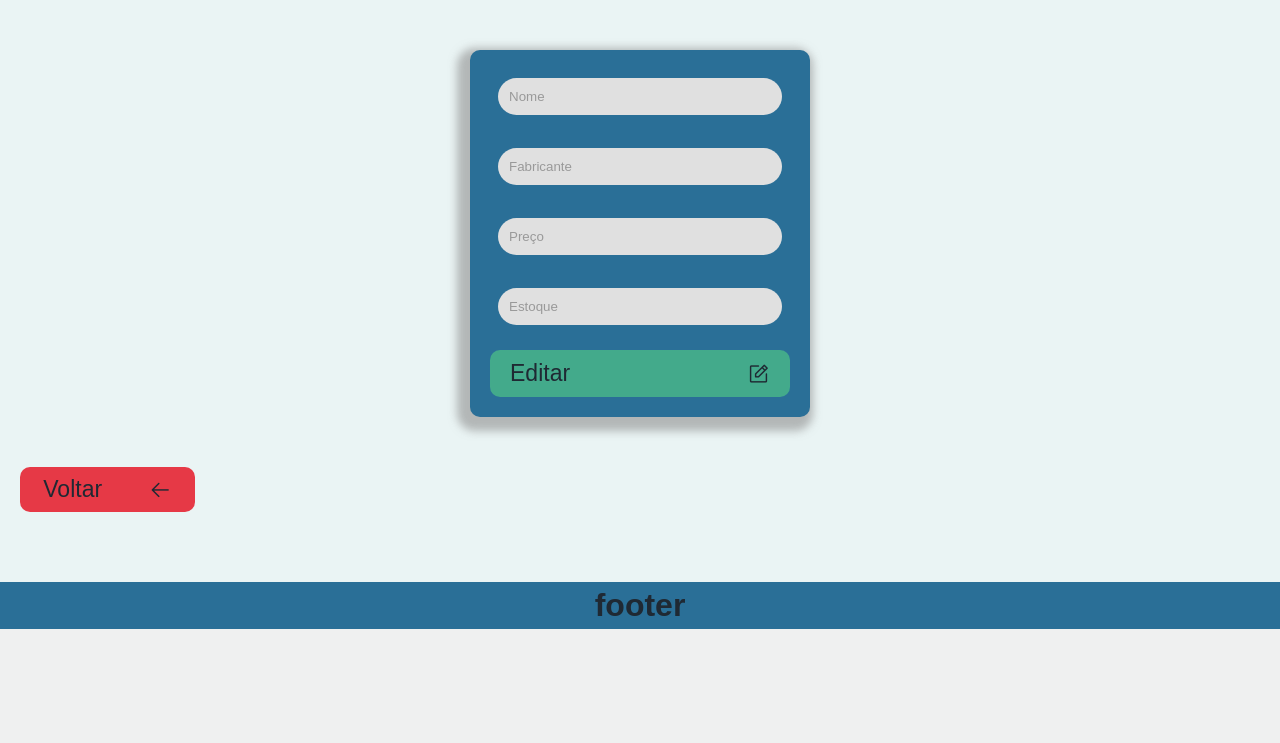
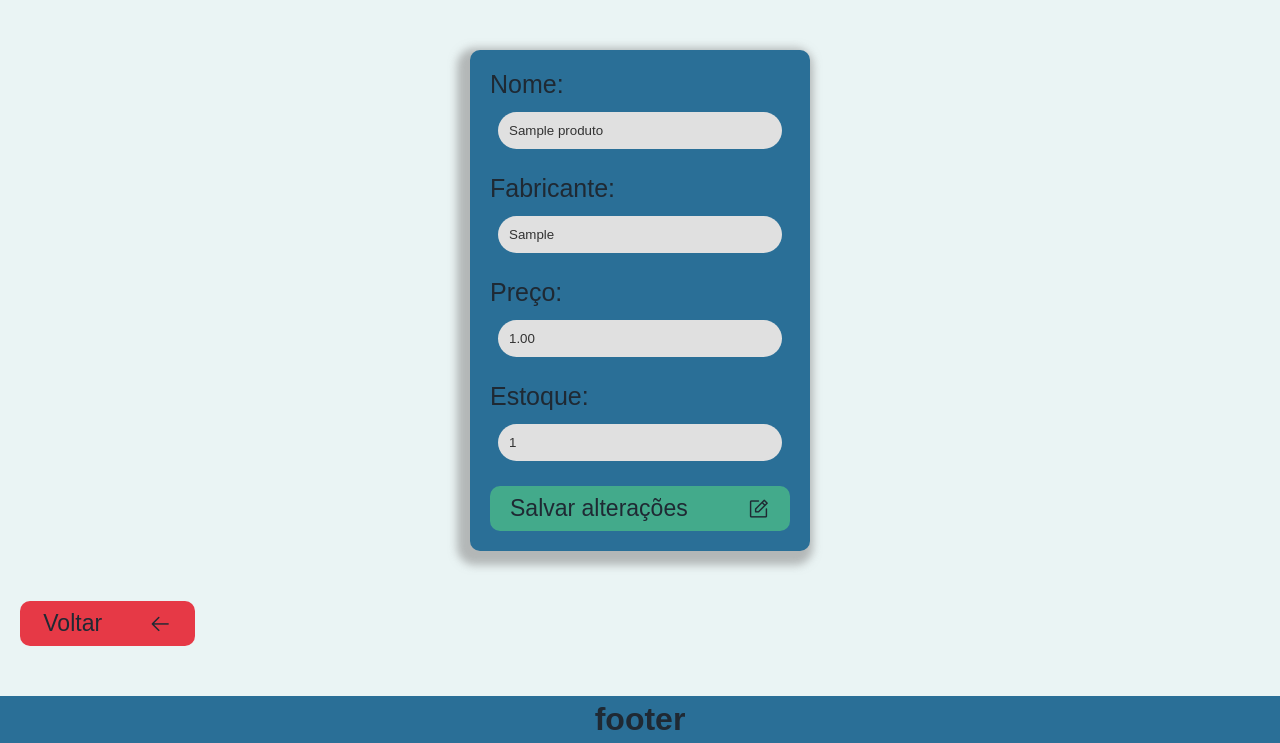
Before and after one commit to Xulinpingu/2-bimestre, a PHP site: page /editar.php?id=1 in a window 1280 px wide. Shown: the part 171-914 px from the top of the page. Before the commit the page ends 800 px from the top, so only its background shows below. Run offline with PHP 8.4, Linux system fonts and the light colour scheme; tables that the repository leaves empty hold one stand-in row (values such as "Sample post").

Commit message:
Funcao de Editar

```diff
--- a/farmacia/editar.php
+++ b/farmacia/editar.php
@@ -1,3 +1,61 @@
+<?php
+include "config/conexao.php";
+
+$mensagemErro = null;
+$sucesso = false;
+
+// Verifica se id foi passado
+if (!isset($_GET['id']) || empty($_GET['id'])) {
+  header('Location: index.php');
+  exit;
+}
+
+$id = intval($_GET['id']);
+
+// Buscar produto existente
+$sql = "SELECT * FROM produtos WHERE id = ?";
+$stmt = $pdo->prepare($sql);
+$stmt->execute([$id]);
+$produto = $stmt->fetch(PDO::FETCH_ASSOC);
+
+if (!$produto) {
+  header('Location: index.php');
+  exit;
+}
+
+if ($_SERVER['REQUEST_METHOD'] === 'POST') {
+  $nome = $_POST['nome'] ?? null;
+  $fabricante = $_POST['fabricante'] ?? null;
+  $preco = $_POST['preco'] ?? null;
+  $estoque = $_POST['estoque'] ?? null;
+
+  if (!empty($nome) && !empty($fabricante) && !empty($preco) && $estoque !== null) {
+    try {
+      $sql = "UPDATE produtos SET nome = :nome, fabricante = :fabricante, preco = :preco, estoque = :estoque WHERE id = :id";
+      $stmt = $pdo->prepare($sql);
+      $stmt->execute([
+        ':nome' => $nome,
+        ':fabricante' => $fabricante,
+        ':preco' => $preco,
+        ':estoque' => $estoque,
+        ':id' => $id
+      ]);
+
+      $sucesso = true;
+      // Atualiza $produto para preencher o form com novos valores
+      $produto['nome'] = $nome;
+      $produto['fabricante'] = $fabricante;
+      $produto['preco'] = $preco;
+      $produto['estoque'] = $estoque;
+    } catch (PDOException $e) {
+      $mensagemErro = 'Erro ao atualizar: ' . $e->getMessage();
+    }
+  } else {
+    $mensagemErro = 'Preencha todos os campos corretamente.';
+  }
+}
+?>
+
 <!DOCTYPE html>
 <html lang="pt-br">
 <head>
@@ -23,21 +81,35 @@
 
   <div class="formdiv">
     <form class="form" action="" method="post">
-            <input type="text" placeholder="Nome">
 
-            <input type="text" placeholder="Fabricante">
+      <label>Nome:</label>
+      <input type="text" name="nome" placeholder="Nome" value="<?php echo htmlspecialchars($produto['nome']); ?>">
 
-            <input type="text" placeholder="Preço">
+      <label>Fabricante:</label>
+      <input type="text" name="fabricante" placeholder="Fabricante" value="<?php echo htmlspecialchars($produto['fabricante']); ?>">
 
-            <input type="text" placeholder="Estoque">
+      <label>Preço:</label>
+      <input type="text" name="preco" placeholder="Preço" value="<?php echo htmlspecialchars($produto['preco']); ?>">
 
-            <button class="edit-btn">Editar<i class="ph ph-note-pencil"></i></button>
+      <label>Estoque:</label>
+      <input type="text" name="estoque" placeholder="Estoque" value="<?php echo htmlspecialchars($produto['estoque']); ?>">
+
+      <button class="btn">Salvar alterações<i class="ph ph-note-pencil"></i></button>
     </form>
 
     <button onclick="window.location.href='index.php'" class="voltar">Voltar<i class="ph ph-arrow-left"></i></button>
   </div>
 
 
+  <!-- Mensagens -->
+  <?php if ($sucesso) { ?>
+    <div class="mensagem sucesso">Produto atualizado com sucesso!</div>
+  <?php } ?>
+
+  <?php if ($mensagemErro) { ?>
+    <div class="mensagem erro"><?php echo $mensagemErro; ?></div>
+  <?php } ?>
+
   <?php include "includes/footer.php" ?>
 </body>
 </html>
--- a/farmacia/index.php
+++ b/farmacia/index.php
@@ -108,7 +108,7 @@ else{
                                     echo "<td>R$ " . number_format($produto['preco'], 2, ',', '.') . "</td>";
                                     echo "<td>" . $produto['estoque'] . "</td>";
                                     echo "<td><button class='delete-icon' onclick=\"showDelete(" . $produto['id'] . ")\"><i class='ph ph-trash'></i></button></td>";
-                                    echo "<td><button class='edit-icon' onclick=\"window.location.href='editar.php'\"><i class='ph ph-note-pencil'></i></button></td>";
+                                    echo "<td><button class='edit-icon' onclick=\"window.location.href='editar.php?id=" . $produto['id'] . "'\"><i class='ph ph-note-pencil'></i></button></td>";
                                     echo "</tr>";
                                 }
                             } else {
```
Lines whose indentation alone changed are shown as unchanged.
